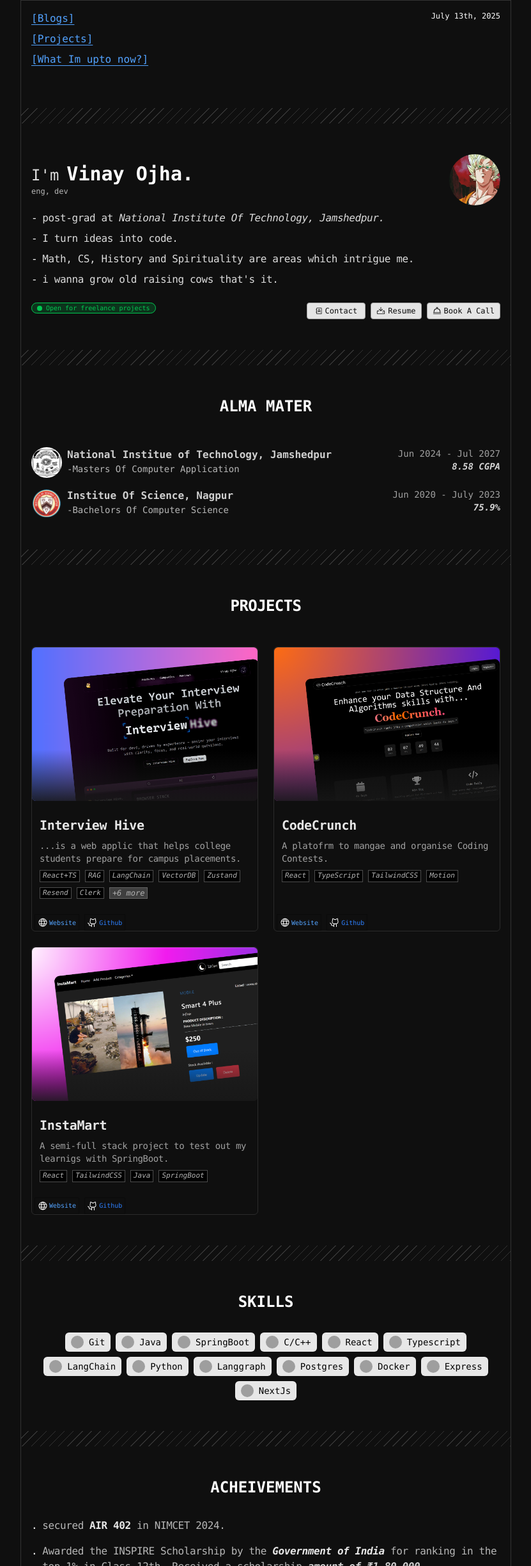
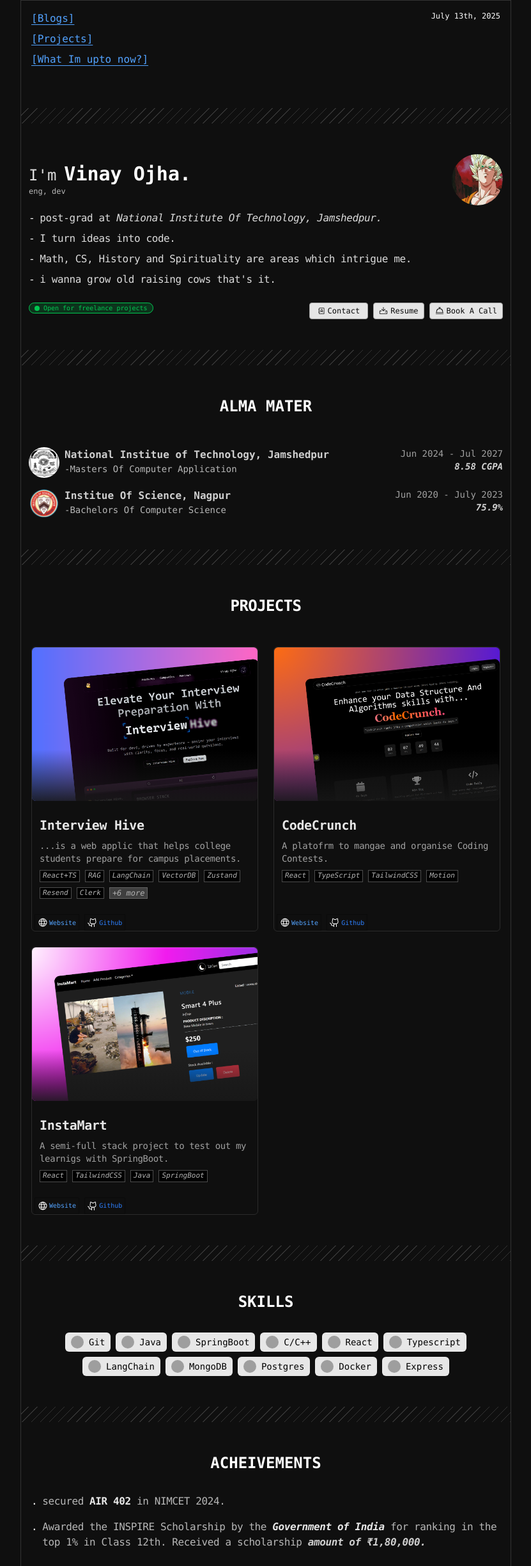
Before and after one commit to VinayyOjha/portfolio, a React (Vite) app: page / in a window 1280 px wide. Shown: the top 2448 px of the page at 64% size, without its empty margins (224-1055 px from the left). Built offline with nearby package versions, Linux system fonts and the light colour scheme; grey boxes are pictures that could not be loaded; a web font is replaced by a local one.

Commit message:
UI fix in mobile

```diff
--- a/src/components/common/SkillsTags.tsx
+++ b/src/components/common/SkillsTags.tsx
@@ -8,12 +8,13 @@ const skillArray = [
   { label: "React", imgSrc: "https://cdn.simpleicons.org/react" },
   { label: "Typescript", imgSrc: "https://cdn.simpleicons.org/typescript" },
   { label: "LangChain", imgSrc: "https://cdn.simpleicons.org/langchain" }, // Not available officially
-  { label: "Python", imgSrc: "https://cdn.simpleicons.org/python" },
-  { label: "Langgraph", imgSrc: "https://cdn.simpleicons.org/langgraph" }, // Not available officially
+  { label: "MongoDB", imgSrc: "https://cdn.simpleicons.org/mongodb" }, // Not available officially
+  // { label: "Python", imgSrc: "https://cdn.simpleicons.org/python" },
+  // { label: "Langgraph", imgSrc: "https://cdn.simpleicons.org/langgraph" }, // Not available officially
   { label: "Postgres", imgSrc: "https://cdn.simpleicons.org/postgresql" },
   { label: "Docker", imgSrc: "https://cdn.simpleicons.org/docker" },
   { label: "Express", imgSrc: "https://cdn.simpleicons.org/express" },
-  { label: "NextJs", imgSrc: "https://cdn.simpleicons.org/nextdotjs" },
+  // { label: "NextJs", imgSrc: "https://cdn.simpleicons.org/nextdotjs" },
 ];
 
 export const SkillsTags = ({ className }: { className?: string }) => {
--- a/src/pages/AlmaMater.tsx
+++ b/src/pages/AlmaMater.tsx
@@ -3,7 +3,7 @@ import IOS from "@/assets/IOS.png";
 
 export const AlmaMater = () => {
   return (
-    <div className="px-2 md:px-4">
+    <div className="px-3">
       <div className="flex flex-col gap-12 font-mono text-white">
         {/* Heading */}
         <div className="text-2xl font-bold text-center">ALMA MATER</div>
--- a/src/pages/Intro.tsx
+++ b/src/pages/Intro.tsx
@@ -3,7 +3,7 @@ import { ContactDialog } from "@/components/common/ContactDialog";
 import { CallBellIcon, Download } from "@phosphor-icons/react";
 const Intro = () => {
   return (
-    <div className="px-2 md:px-4 flex flex-col gap-2 font-mono">
+    <div className="px-3 flex flex-col gap-2 font-mono">
       {/* 1st: Name and Photo */}
       <div className="flex justify-between items-center ">
         {/* Name */}
--- a/src/pages/Landing.tsx
+++ b/src/pages/Landing.tsx
@@ -10,7 +10,7 @@ const Landing = () => {
   return (
     <div className="min-h-screen bg-[#0f0f0f]">
       <div className="container pb-8 min-h-screen max-w-3xl mx-auto border border-white/15">
-        <div className=" flex flex-col ">
+        <div className="flex flex-col ">
           <Nav />
           <Separator />
           <Intro />
```
